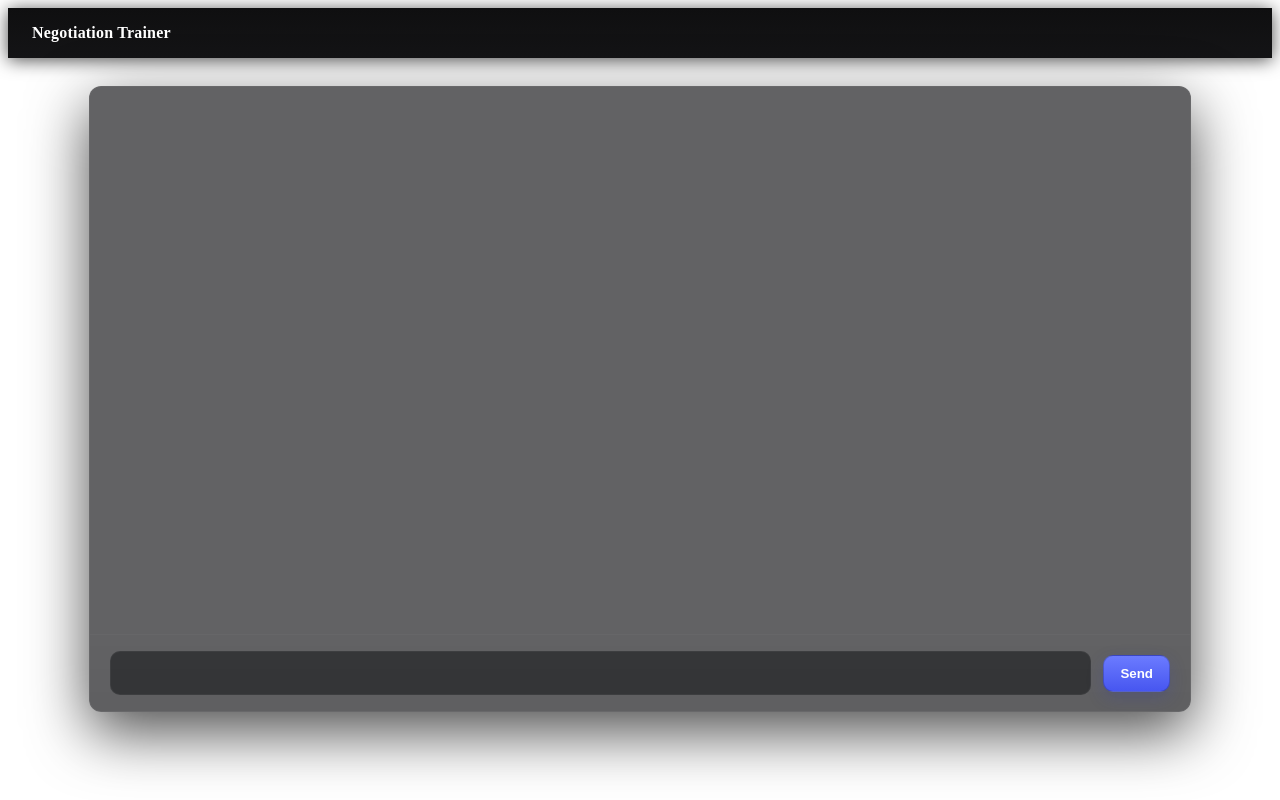
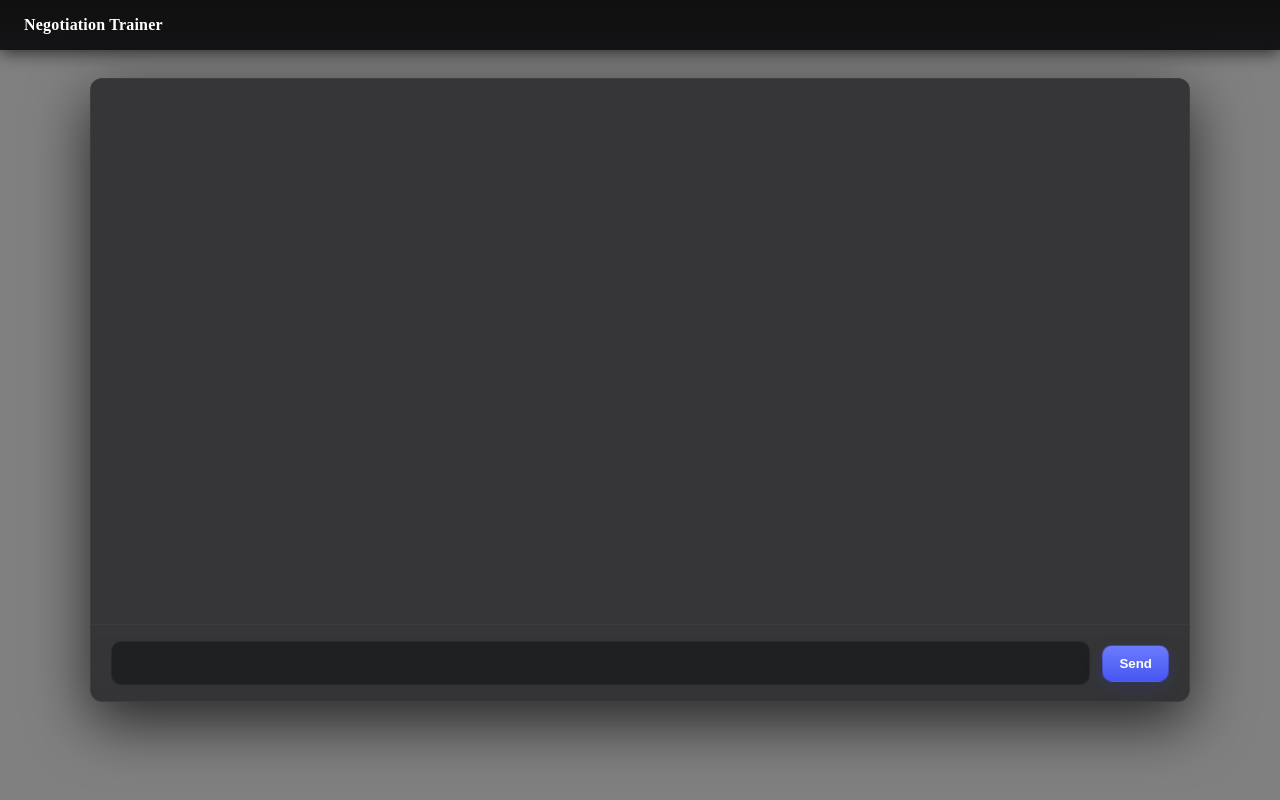
Before and after one commit to mdwasifulkabir/negotiation-trainer, a React (Vite) app: page / in a window 1280 px wide. Built offline with nearby package versions, Linux system fonts and the light colour scheme.

Commit message:
Fix dark theme problems

```diff
--- a/src/App.css
+++ b/src/App.css
@@ -132,6 +132,11 @@
   border: 2px solid rgba(0, 0, 0, 0.25);
 }
 
+#root {
+  height: 100%;
+  width: 100%;
+}
+
 @media (max-width: 720px) {
   .chat-page {
     width: calc(100% - 24px);
--- a/src/index.css
+++ b/src/index.css
@@ -4,6 +4,9 @@
   box-sizing: border-box;
 }
 
+html {
+  background-color: grey;
+}
 :root {
   color-scheme: dark;
   --bg-primary: #0a0c0e;
@@ -13,33 +16,7 @@
   --accent: #6b7bff;
 }
 
-html,
-body {
-  width: 100%;
-  height: 100%;
-  background: var(--bg-primary);
-  color: var(--text-primary);
-  font-family:
-    -apple-system, BlinkMacSystemFont, "Segoe UI", "Roboto", "Oxygen", "Ubuntu",
-    "Cantarell", "Fira Sans", "Droid Sans", "Helvetica Neue", sans-serif;
-  -webkit-font-smoothing: antialiased;
-  -moz-osx-font-smoothing: grayscale;
-}
-
-body {
-  background: linear-gradient(
-    135deg,
-    var(--bg-primary) 0%,
-    var(--bg-secondary) 100%
-  );
-}
-
 code {
   font-family:
     source-code-pro, Menlo, Monaco, Consolas, "Courier New", monospace;
 }
-
-#root {
-  width: 100%;
-  height: 100%;
-}
--- a/src/main.jsx
+++ b/src/main.jsx
@@ -3,6 +3,7 @@ import { createRoot } from "react-dom/client";
 //import "./index.css";
 import App from "./App.jsx";
 import "./App.css";
+import "./index.css";
 
 createRoot(document.getElementById("root")).render(
   <StrictMode>
```
